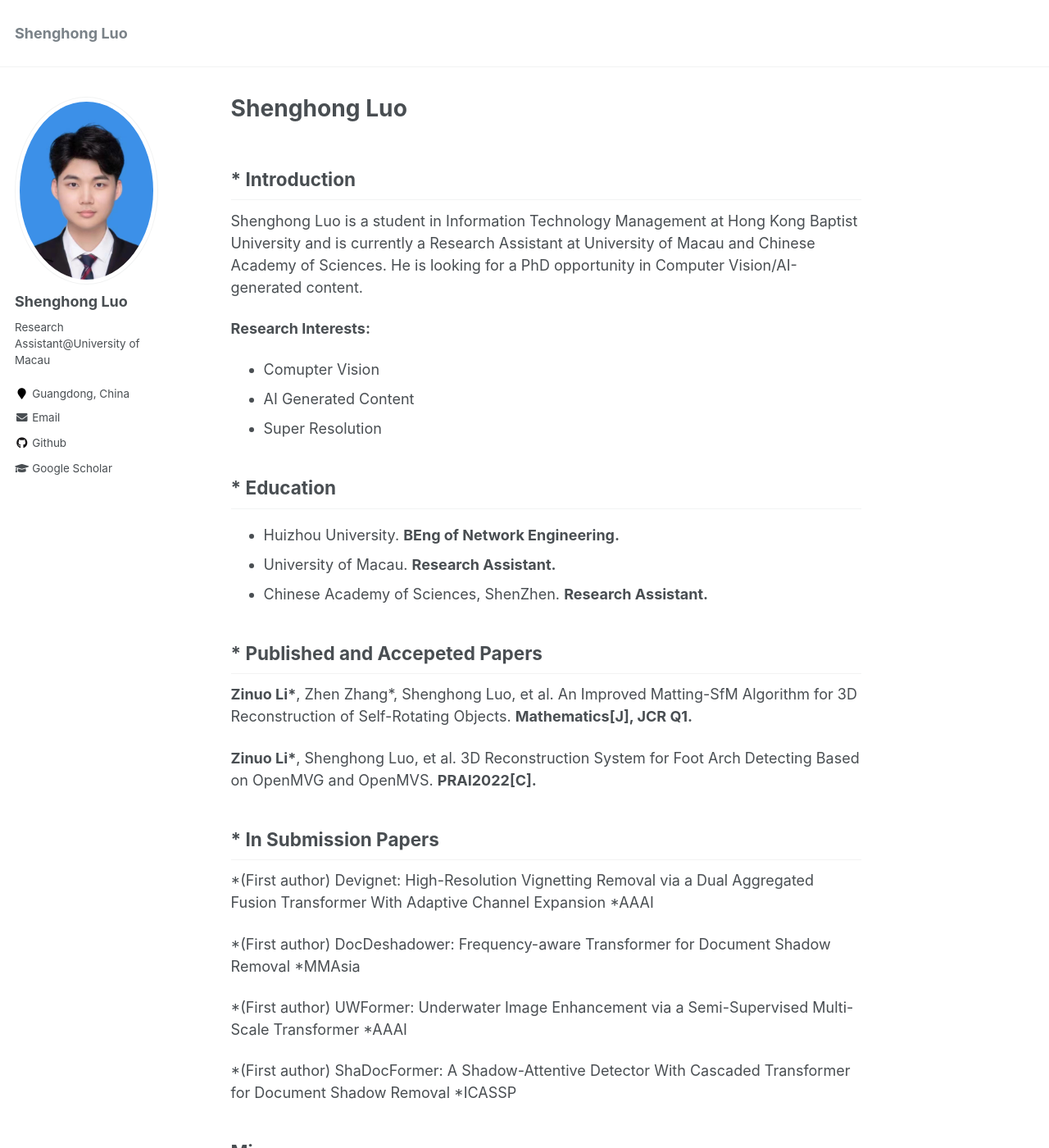
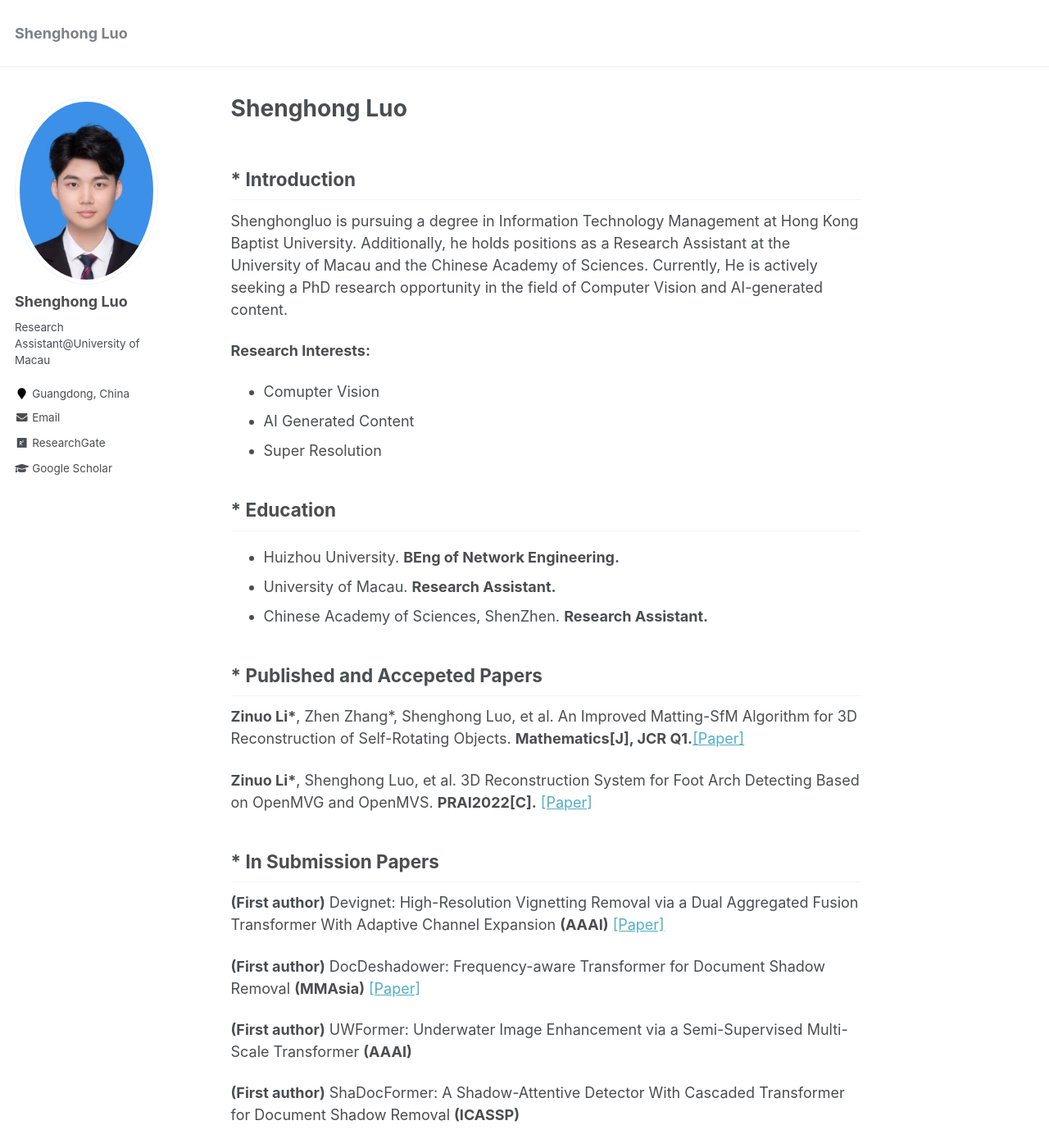
Before and after one commit to Shenghong-Luo/Shenghong-Luo.github.io, a Jekyll site: the page built from _pages/about.md, in a window 1280 px wide and 1400 px high. Shown: the whole window at 82% size. Built offline with Jekyll 4.4.1, drawn with Linux system fonts in a browser that asks for light colours.

Commit message:
modify 9.1

```diff
--- a/_config.yml
+++ b/_config.yml
@@ -88,7 +88,7 @@ author:
   pubmed           :
   googlescholar    : "https://scholar.google.com/citations?user=43nPUGcAAAAJ&hl=zh-CN&oi=sra"
   email            : "ykd823332077@gmail.com"
-  researchgate     :  # example: "https://www.researchgate.net/profile/Shenghong-Luo-2"
+  researchgate     : "https://www.researchgate.net/profile/Shenghong-Luo-2"
   uri              :
   bitbucket        :
   codepen          :
@@ -96,7 +96,7 @@ author:
   flickr           :
   facebook         :
   foursquare       :
-  github           : "ShenghongLuo"
+  github           :
   google_plus      :
   keybase          :
   instagram        :
--- a/_pages/about.md
+++ b/_pages/about.md
@@ -8,7 +8,7 @@ redirect_from:
   - /about.html
 ---
 ## * Introduction
-Shenghong Luo is a student in Information Technology Management at Hong Kong Baptist University and is currently a Research Assistant at University of Macau and Chinese Academy of Sciences. He is looking for a PhD opportunity in Computer Vision/AI-generated content.
+Shenghongluo is pursuing a degree in Information Technology Management at Hong Kong Baptist University. Additionally, he holds positions as a Research Assistant at the University of Macau and the Chinese Academy of Sciences. Currently, He is actively seeking a PhD research opportunity in the field of Computer Vision and AI-generated content.
 
 <b>Research Interests:</b>
 * Comupter Vision
@@ -23,18 +23,18 @@ Shenghong Luo is a student in Information Technology Management at Hong Kong Bap
 
 
 ## * Published and Accepeted Papers
-**Zinuo Li\***, Zhen Zhang\*, Shenghong Luo, et al. An Improved Matting-SfM Algorithm for 3D Reconstruction of Self-Rotating Objects. **Mathematics[J], JCR Q1.**
+**Zinuo Li\***, Zhen Zhang\*, Shenghong Luo, et al. An Improved Matting-SfM Algorithm for 3D Reconstruction of Self-Rotating Objects. **Mathematics[J], JCR Q1.**<a href="https://doi.org/10.3390/math10162892">[Paper]</a>
 
-**Zinuo Li\***, Shenghong Luo, et al. 3D Reconstruction System for Foot Arch Detecting Based on OpenMVG and OpenMVS. **PRAI2022[C].**
+**Zinuo Li\***, Shenghong Luo, et al. 3D Reconstruction System for Foot Arch Detecting Based on OpenMVG and OpenMVS. **PRAI2022[C].** <a href="https://ieeexplore.ieee.org/abstract/document/9904285">[Paper]</a>
 
 ## * In Submission Papers
-*(First author) Devignet: High-Resolution Vignetting Removal via a Dual Aggregated Fusion Transformer With Adaptive Channel Expansion *AAAI
+**(First author)** Devignet: High-Resolution Vignetting Removal via a Dual Aggregated Fusion Transformer With Adaptive Channel Expansion **(AAAI)** <a href="https://arxiv.org/abs/2308.13739">[Paper]</a>
 
-*(First author) DocDeshadower: Frequency-aware Transformer for Document Shadow Removal *MMAsia
+**(First author)** DocDeshadower: Frequency-aware Transformer for Document Shadow Removal **(MMAsia)** <a href="https://arxiv.org/abs/2307.15318">[Paper]</a>
 
-*(First author) UWFormer: Underwater Image Enhancement via a Semi-Supervised Multi-Scale Transformer *AAAI
+**(First author)** UWFormer: Underwater Image Enhancement via a Semi-Supervised Multi-Scale Transformer **(AAAI)**
 
-*(First author) ShaDocFormer: A Shadow-Attentive Detector With Cascaded Transformer for Document Shadow Removal *ICASSP
+**(First author)** ShaDocFormer: A Shadow-Attentive Detector With Cascaded Transformer for Document Shadow Removal **(ICASSP)**
 ## Misc
 🎓 Possess a profound and enduring research enthusiasm for AI
 
```
